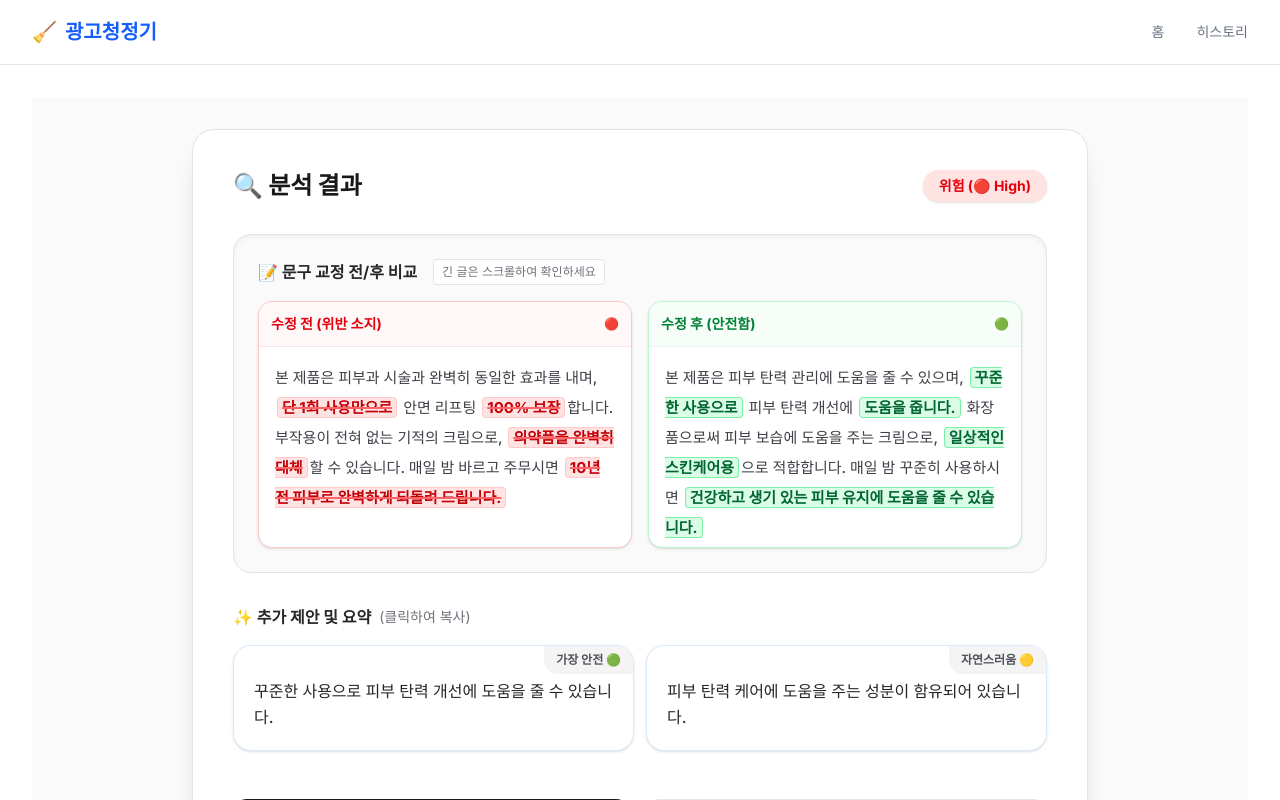
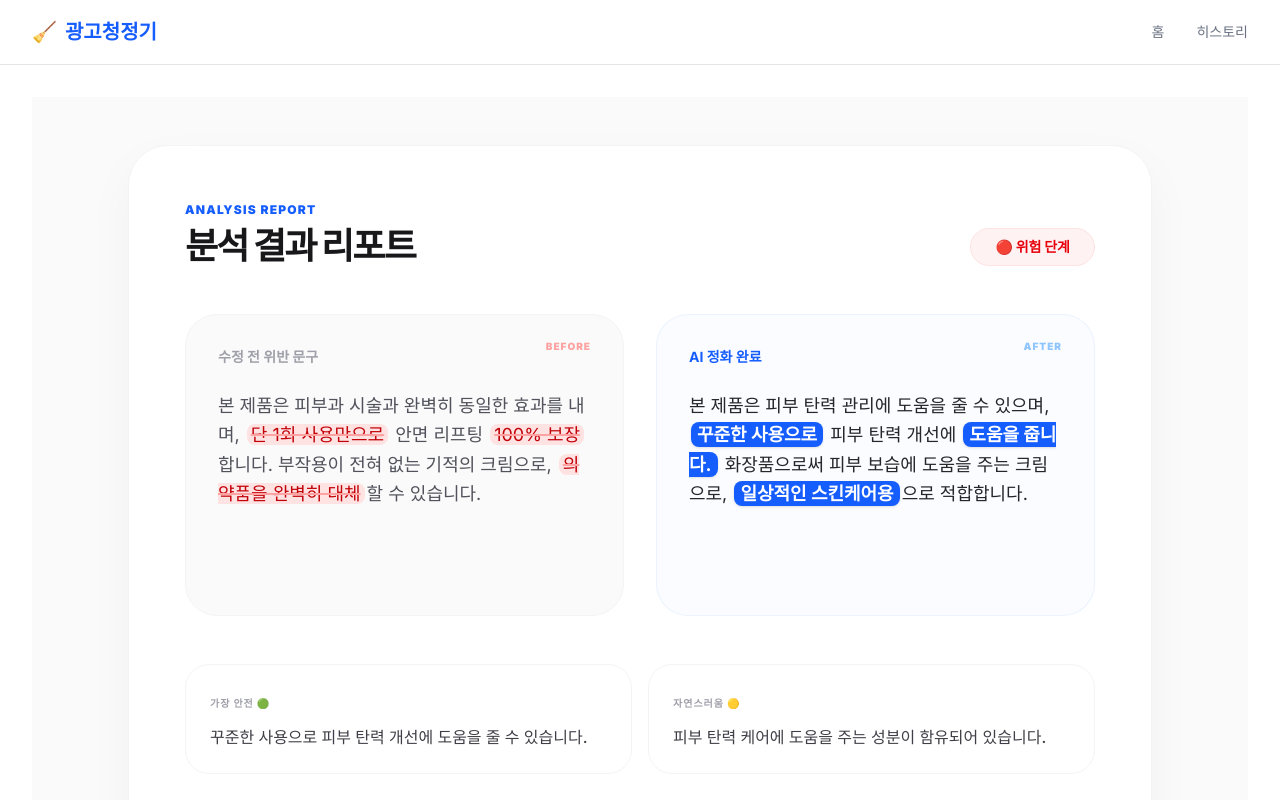
Before and after one commit to sihyunn0102-sys/adguard-frontend, a Next.js app: page /result in a window 1280 px wide. Shown: the top 800 px of the page. Built offline with nearby package versions, Linux system fonts and the light colour scheme.

Commit message:
feat: 로딩 페이지 ai sphere 구현

```diff
--- a/src/app/result/page.tsx
+++ b/src/app/result/page.tsx
@@ -9,11 +9,11 @@ export default function ResultPage() {
 
   useEffect(() => {
     const fetchMockData = async () => {
-      await new Promise((resolve) => setTimeout(resolve, 1500));
+      // 2.5초간 AI가 정화하는 연출을 합니다.
+      await new Promise((resolve) => setTimeout(resolve, 2500));
 
       const fakeData = {
         riskLevel: "High",
-        // 💡 긴 글 테스트를 위해 데이터 길이를 대폭 늘렸습니다!
         spellCheck: {
           original: [
             {
@@ -28,11 +28,7 @@ export default function ResultPage() {
               isError: false,
             },
             { text: "의약품을 완벽히 대체", isError: true },
-            {
-              text: "할 수 있습니다. 매일 밤 바르고 주무시면 ",
-              isError: false,
-            },
-            { text: "10년 전 피부로 완벽하게 되돌려 드립니다.", isError: true },
+            { text: "할 수 있습니다.", isError: false },
           ],
           corrected: [
             {
@@ -47,14 +43,7 @@ export default function ResultPage() {
               isFix: false,
             },
             { text: "일상적인 스킨케어용", isFix: true },
-            {
-              text: "으로 적합합니다. 매일 밤 꾸준히 사용하시면 ",
-              isFix: false,
-            },
-            {
-              text: "건강하고 생기 있는 피부 유지에 도움을 줄 수 있습니다.",
-              isFix: true,
-            },
+            { text: "으로 적합합니다.", isFix: false },
           ],
         },
         suggestions: [
@@ -78,139 +67,149 @@ export default function ResultPage() {
     fetchMockData();
   }, []);
 
+  // 1. 로딩 상태일 때 (Gleb 스타일 AI 스피어)
   if (isLoading) {
     return (
-      <div className="flex flex-col items-center justify-center min-h-screen bg-zinc-50 font-sans">
-        <div className="animate-spin rounded-full h-12 w-12 border-b-4 border-blue-500 mb-6 border-t-transparent"></div>
-        <p className="text-lg text-zinc-600 font-bold animate-pulse">
-          AI가 화장품 광고 위반 여부를 분석하고 있습니다... 🔍
+      <div className="flex flex-col items-center justify-center min-h-screen bg-white font-sans overflow-hidden">
+        <div className="relative w-80 h-80 flex items-center justify-center">
+          <div className="absolute w-full h-full bg-gradient-to-tr from-blue-400/20 to-purple-400/20 blur-[100px] animate-pulse"></div>
+          <div className="relative w-48 h-48 bg-gradient-to-br from-blue-500 via-indigo-500 to-purple-600 rounded-full blur-[2px] shadow-[0_0_50px_rgba(59,130,246,0.3)] animate-morphing overflow-hidden">
+            <div className="absolute inset-0 bg-white/10 backdrop-blur-sm opacity-50"></div>
+            <div className="absolute top-[-20%] left-[-20%] w-full h-full bg-white/20 blur-2xl rounded-full"></div>
+          </div>
+          <div className="absolute inset-0 flex flex-col items-center justify-center pointer-events-none">
+            <span className="text-[10px] font-black tracking-[0.3em] text-blue-700/60 uppercase mb-2">
+              Analyzing
+            </span>
+            <div className="flex gap-1">
+              <div className="w-1.5 h-1.5 bg-blue-600 rounded-full animate-bounce"></div>
+              <div className="w-1.5 h-1.5 bg-blue-600 rounded-full animate-bounce [animation-delay:0.2s]"></div>
+              <div className="w-1.5 h-1.5 bg-blue-600 rounded-full animate-bounce [animation-delay:0.4s]"></div>
+            </div>
+          </div>
+        </div>
+        <div className="mt-8 text-center z-10">
+          <h2 className="text-2xl font-black text-zinc-900 tracking-tight">
+            AI 광고 청정기 가동 중
+          </h2>
+          <p className="text-zinc-400 mt-2 font-medium">
+            허위 광고 문구를 정화하고 있습니다...
           </p>
+        </div>
+        <style
+          dangerouslySetInnerHTML={{
+            __html: `
+          @keyframes morphing {
+            0% { border-radius: 60% 40% 30% 70% / 60% 30% 70% 40%; transform: rotate(0deg); }
+            50% { border-radius: 30% 60% 70% 40% / 50% 60% 30% 60%; transform: rotate(180deg); }
+            100% { border-radius: 60% 40% 30% 70% / 60% 30% 70% 40%; transform: rotate(360deg); }
+          }
+          .animate-morphing { animation: morphing 8s ease-in-out infinite; }
+        `,
+          }}
+        />
       </div>
     );
   }
 
+  // 2. 분석 완료 후 결과 화면
   return (
-    <div className="flex flex-col items-center justify-center min-h-screen bg-zinc-50 p-8 font-sans">
-      <main className="flex flex-col gap-8 bg-white p-10 rounded-3xl shadow-xl border border-zinc-200 max-w-4xl w-full">
-        {/* 상단 헤더 & 신호등 뱃지 */}
-        <div className="flex justify-between items-center">
-          <h1 className="text-2xl font-extrabold text-zinc-900">
-            🔍 분석 결과
+    <div className="min-h-screen bg-zinc-50 flex flex-col items-center py-12 px-6">
+      <main className="w-full max-w-5xl bg-white rounded-[40px] shadow-[0_20px_50px_rgba(0,0,0,0.04)] border border-zinc-100 p-10 md:p-14">
+        {/* 헤더 섹션 */}
+        <div className="flex justify-between items-end mb-12">
+          <div>
+            <span className="text-blue-600 font-black text-xs tracking-widest uppercase mb-2 block">
+              Analysis Report
+            </span>
+            <h1 className="text-4xl font-black text-zinc-900 tracking-tighter">
+              분석 결과 리포트
             </h1>
+          </div>
           {resultData.riskLevel === "High" && (
-            <span className="px-4 py-1.5 bg-red-100 text-red-600 rounded-full font-bold text-sm shadow-sm">
-              위험 (🔴 High)
-            </span>
+            <div className="bg-red-50 text-red-600 px-6 py-2 rounded-full font-black text-sm border border-red-100">
+              🔴 위험 단계
+            </div>
           )}
         </div>
 
-        {/* 🚀 스크롤이 적용된 좌우 분할 비교 화면 (긴 글 최적화) */}
-        <div className="flex flex-col gap-4 p-6 bg-zinc-50 rounded-2xl border border-zinc-200 shadow-inner">
-          <h3 className="font-bold text-zinc-800 flex items-center gap-2">
-            📝 문구 교정 전/후 비교
-            <span className="text-xs font-normal text-zinc-500 bg-white px-2 py-1 rounded border border-zinc-200 ml-2">
-              긴 글은 스크롤하여 확인하세요
-            </span>
-          </h3>
-
-          <div className="grid grid-cols-1 md:grid-cols-2 gap-4">
-            {/* 왼쪽: 수정 전 (빨간펜) */}
-            <div className="flex flex-col bg-white rounded-xl border border-red-200 shadow-sm overflow-hidden">
-              <div className="bg-red-50/50 p-3 border-b border-red-100 flex justify-between items-center">
-                <span className="text-sm font-bold text-red-600">
-                  수정 전 (위반 소지)
-                </span>
-                <span className="text-red-400 text-xs">🔴</span>
+        {/* Before/After 비교 영역 */}
+        <div className="grid grid-cols-1 md:grid-cols-2 gap-8 mb-12">
+          <div className="bg-zinc-50 rounded-[32px] p-8 border border-zinc-100 relative">
+            <div className="absolute top-6 right-8 text-[10px] font-black text-red-300 tracking-widest uppercase">
+              Before
             </div>
-              {/* h-[200px] 와 overflow-y-auto 로 고정 높이 + 스크롤 생성! */}
-              <div className="p-4 h-[200px] overflow-y-auto leading-loose">
-                <p className="text-[15px] text-zinc-700 font-medium">
-                  {resultData.spellCheck.original.map(
-                    (chunk: any, index: number) => (
+            <h4 className="text-zinc-400 font-bold text-sm mb-6">
+              수정 전 위반 문구
+            </h4>
+            <div className="h-48 overflow-y-auto leading-relaxed text-lg text-zinc-600">
+              {resultData.spellCheck.original.map((chunk: any, i: number) => (
                 <span
-                        key={index}
+                  key={i}
                   className={
                     chunk.isError
-                            ? "bg-red-100 text-red-700 px-1 rounded border border-red-200 line-through decoration-red-400 decoration-2 font-bold mx-0.5"
+                      ? "bg-red-100 text-red-700 px-1 rounded-md line-through decoration-red-300 decoration-2 mx-0.5"
                       : ""
                   }
                 >
                   {chunk.text}
                 </span>
-                    ),
-                  )}
-                </p>
+              ))}
             </div>
           </div>
 
-            {/* 오른쪽: 수정 후 (초록펜) */}
-            <div className="flex flex-col bg-white rounded-xl border border-green-200 shadow-sm overflow-hidden">
-              <div className="bg-green-50/50 p-3 border-b border-green-100 flex justify-between items-center">
-                <span className="text-sm font-bold text-green-700">
-                  수정 후 (안전함)
-                </span>
-                <span className="text-green-500 text-xs">🟢</span>
+          <div className="bg-blue-50/30 rounded-[32px] p-8 border border-blue-100/50 relative">
+            <div className="absolute top-6 right-8 text-[10px] font-black text-blue-300 tracking-widest uppercase">
+              After
             </div>
-              <div className="p-4 h-[200px] overflow-y-auto leading-loose">
-                <p className="text-[15px] text-zinc-700 font-medium">
-                  {resultData.spellCheck.corrected.map(
-                    (chunk: any, index: number) => (
+            <h4 className="text-blue-600 font-bold text-sm mb-6">
+              AI 정화 완료
+            </h4>
+            <div className="h-48 overflow-y-auto leading-relaxed text-lg text-zinc-800">
+              {resultData.spellCheck.corrected.map((chunk: any, i: number) => (
                 <span
-                        key={index}
+                  key={i}
                   className={
                     chunk.isFix
-                            ? "bg-green-100 text-green-800 px-1 rounded border border-green-300 font-bold mx-0.5"
+                      ? "bg-blue-600 text-white px-1.5 py-0.5 rounded-md font-bold mx-0.5 shadow-sm"
                       : ""
                   }
                 >
                   {chunk.text}
                 </span>
-                    ),
-                  )}
-                </p>
-              </div>
+              ))}
             </div>
           </div>
         </div>
 
-        {/* AI 수정안 제안 카드 */}
-        <div className="space-y-4">
-          <h3 className="font-bold text-zinc-800 flex items-center gap-2">
-            ✨ 추가 제안 및 요약{" "}
-            <span className="text-sm font-normal text-zinc-500">
-              (클릭하여 복사)
-            </span>
-          </h3>
-          <div className="grid gap-3 sm:grid-cols-2">
+        {/* 추천 제안 영역 */}
+        <div className="grid grid-cols-1 md:grid-cols-2 gap-4 mb-12">
           {resultData.suggestions.map((item: any) => (
             <div
               key={item.id}
-                className="group relative p-5 border border-blue-100 bg-white rounded-2xl shadow-sm hover:border-blue-300 hover:shadow-md hover:bg-blue-50/30 transition-all cursor-pointer overflow-hidden"
+              className="p-6 bg-white border border-zinc-100 rounded-[24px] hover:border-blue-200 hover:shadow-lg transition-all cursor-pointer group"
             >
-                <span className="absolute top-0 right-0 bg-zinc-100 text-zinc-600 text-xs font-bold px-3 py-1.5 rounded-bl-xl group-hover:bg-blue-100 group-hover:text-blue-700 transition-colors">
+              <span className="text-[10px] font-black tracking-widest text-zinc-400 group-hover:text-blue-500 transition-colors uppercase">
                 {item.tag}
               </span>
-                <p className="text-zinc-800 font-medium mt-3 leading-relaxed">
-                  {item.text}
-                </p>
+              <p className="mt-3 text-zinc-700 font-medium">{item.text}</p>
             </div>
           ))}
         </div>
-        </div>
 
-        {/* 하단 버튼 */}
-        <div className="flex gap-4 mt-4">
+        {/* 하단 내비게이션 버튼 */}
+        <div className="flex gap-4">
           <Link
             href="/upload"
-            className="flex-1 h-14 flex items-center justify-center bg-zinc-900 text-white rounded-xl font-bold hover:bg-zinc-800 transition-colors"
+            className="flex-1 h-16 bg-zinc-900 text-white rounded-2xl flex items-center justify-center font-bold hover:bg-zinc-800 transition-all text-lg shadow-lg"
           >
-            다시 검사하기
+            새 이미지 검사
           </Link>
           <Link
             href="/"
-            className="flex-1 h-14 flex items-center justify-center border-2 border-zinc-200 rounded-xl font-bold text-zinc-600 hover:bg-zinc-50 hover:border-zinc-300 transition-colors"
+            className="px-10 h-16 border-2 border-zinc-100 text-zinc-400 rounded-2xl flex items-center justify-center font-bold hover:bg-zinc-50 transition-all text-lg"
           >
-            홈으로
+            홈
           </Link>
         </div>
       </main>
```
Lines whose indentation alone changed are shown as unchanged.
